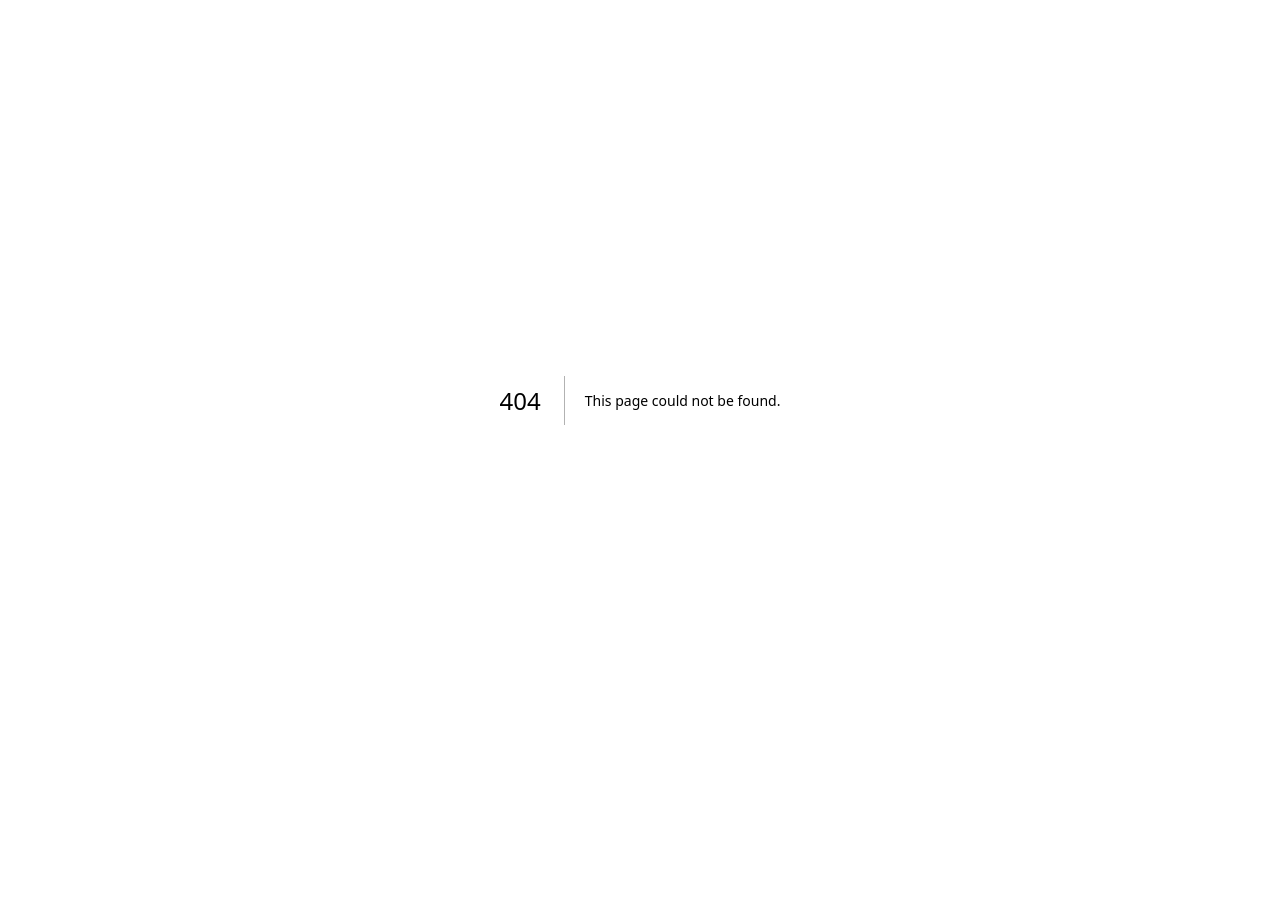
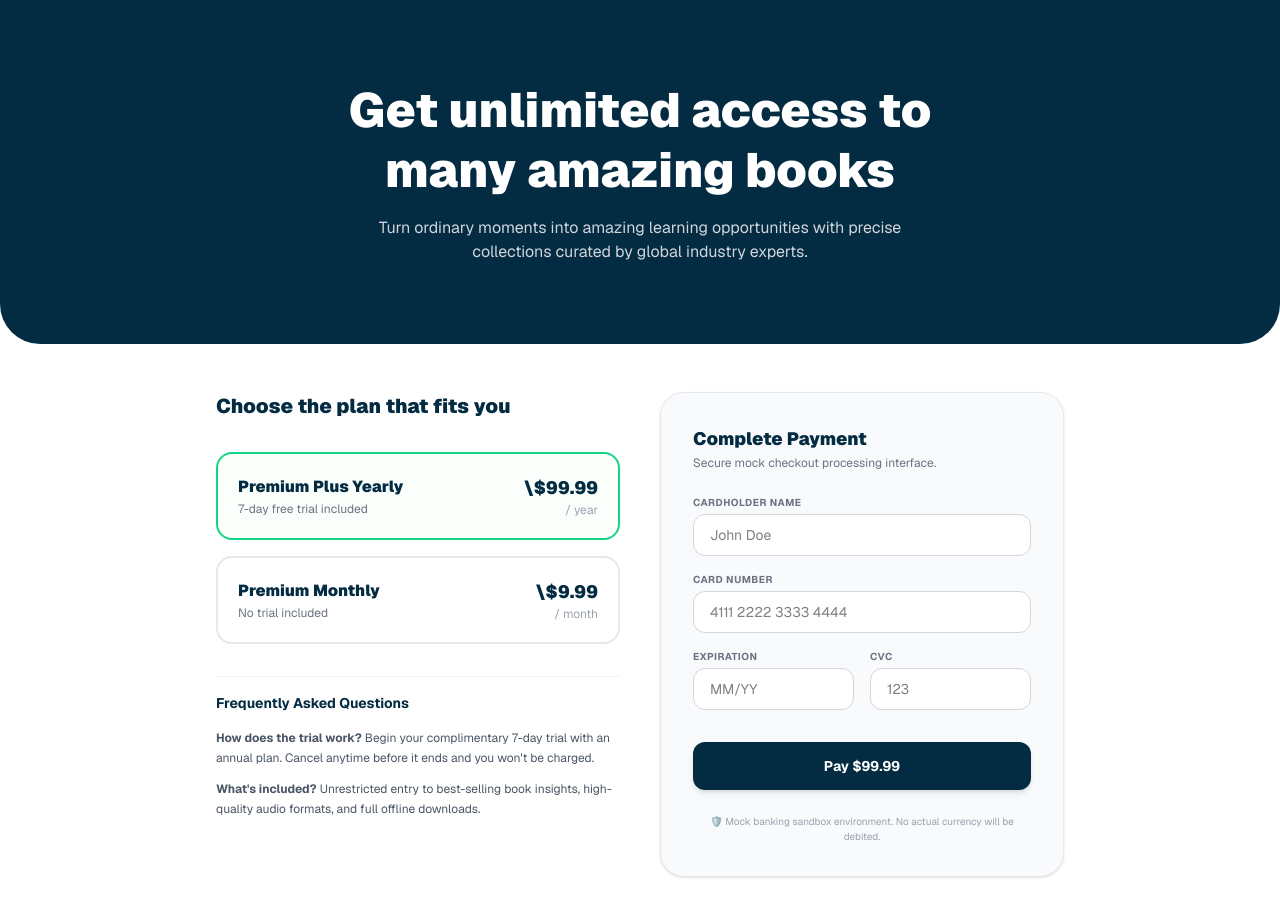
Before and after one commit to starguy12/summarist-next, a Next.js app: page /pricing-page in a window 1280 px wide. Before the commit this address had no page. Shown: the top 916 px of the page. Before the commit the page ends 800 px from the top, so only its background shows below. Built offline with nearby package versions, Linux system fonts and the light colour scheme.

Commit message:
feat: integrate premium checkout link buttons inside the global sidebar layout navigation

```diff
--- /dev/null
+++ b/app/pricing-page/page.tsx
@@ -0,0 +1,150 @@
+"use client";
+
+import React, { useState } from "react";
+import { useRouter } from "next/navigation";
+
+export default function PricingPage() {
+  const [selectedPlan, setSelectedPlan] = useState<"yearly" | "monthly">("yearly");
+  const [isProcessing, setIsProcessing] = useState(false);
+  const [paymentSuccess, setPaymentSuccess] = useState(false);
+  const router = useRouter();
+
+  const handleCheckout = (e: React.FormEvent) => {
+    e.preventDefault();
+    setIsProcessing(true);
+
+    // Simulate an API call processing payment info securely
+    setTimeout(() => {
+      setIsProcessing(false);
+      setPaymentSuccess(true);
+      // Save subscription state locally so the /settings tab updates instantly
+      localStorage.setItem("summarist_premium", "true");
+    }, 2000);
+  };
+
+  if (paymentSuccess) {
+    return (
+      <div className="min-h-screen bg-gray-50 flex flex-col items-center justify-center p-6 text-center">
+        <div className="bg-white p-8 rounded-3xl border border-gray-200 shadow-xl max-w-md w-full space-y-4">
+          <span className="text-5xl block animate-bounce">✨</span>
+          <h2 className="text-2xl font-black text-[#032b41]">Payment Successful!</h2>
+          <p className="text-gray-600 text-sm">Welcome to Summarist Premium. Your account has been upgraded successfully.</p>
+          <button
+            onClick={() => router.push("/for-you")}
+            className="w-full bg-[#11d683] hover:bg-[#0fbe74] text-[#032b41] font-bold py-3 rounded-xl shadow-md transition duration-150"
+          >
+            Start Exploring Summaries
+          </button>
+        </div>
+      </div>
+    );
+  }
+
+  return (
+    <div className="min-h-screen bg-white text-gray-800 font-sans pb-20">
+      {/* HEADER HERO */}
+      <header className="bg-[#032b41] text-white text-center px-6 py-16 md:py-20 rounded-b-[2.5rem]">
+        <div className="max-w-3xl mx-auto space-y-4">
+          <h1 className="text-3xl md:text-5xl font-black leading-tight">
+            Get unlimited access to <br /> many amazing books
+          </h1>
+          <p className="text-gray-300 text-sm md:text-base max-w-xl mx-auto">
+            Turn ordinary moments into amazing learning opportunities with precise collections curated by global industry experts.
+          </p>
+        </div>
+      </header>
+
+      {/* CORE SALES GRID */}
+      <main className="max-w-4xl mx-auto px-6 mt-12 grid grid-cols-1 md:grid-cols-2 gap-10 items-start">
+
+        {/* LEFT COLUMN: PLAN CHOOOSER & FAQS */}
+        <div className="space-y-8">
+          <h2 className="text-xl font-black text-[#032b41]">Choose the plan that fits you</h2>
+
+          <div className="space-y-4">
+            {/* Yearly Card */}
+            <div
+              onClick={() => setSelectedPlan("yearly")}
+              className={`p-5 rounded-2xl border-2 cursor-pointer transition flex items-center justify-between ${selectedPlan === "yearly" ? "border-[#11d683] bg-green-50/30" : "border-gray-200 bg-white"}`}
+            >
+              <div>
+                <h3 className="font-black text-[#032b41]">Premium Plus Yearly</h3>
+                <p className="text-xs text-gray-500 mt-0.5">7-day free trial included</p>
+              </div>
+              <div className="text-right">
+                <p className="text-lg font-black text-[#032b41]">\$99.99</p>
+                <p className="text-xs text-gray-400">/ year</p>
+              </div>
+            </div>
+
+            {/* Monthly Card */}
+            <div
+              onClick={() => setSelectedPlan("monthly")}
+              className={`p-5 rounded-2xl border-2 cursor-pointer transition flex items-center justify-between ${selectedPlan === "monthly" ? "border-[#11d683] bg-green-50/30" : "border-gray-200 bg-white"}`}
+            >
+              <div>
+                <h3 className="font-black text-[#032b41]">Premium Monthly</h3>
+                <p className="text-xs text-gray-500 mt-0.5">No trial included</p>
+              </div>
+              <div className="text-right">
+                <p className="text-lg font-black text-[#032b41]">\$9.99</p>
+                <p className="text-xs text-gray-400">/ month</p>
+              </div>
+            </div>
+          </div>
+
+          {/* FAQS PANEL */}
+          <div className="space-y-4 pt-4 border-t border-gray-100">
+            <h4 className="font-bold text-sm text-[#032b41]">Frequently Asked Questions</h4>
+            <div className="text-xs space-y-3 text-gray-600 leading-relaxed">
+              <p><strong>How does the trial work?</strong> Begin your complimentary 7-day trial with an annual plan. Cancel anytime before it ends and you won't be charged.</p>
+              <p><strong>What's included?</strong> Unrestricted entry to best-selling book insights, high-quality audio formats, and full offline downloads.</p>
+            </div>
+          </div>
+        </div>
+
+        {/* RIGHT COLUMN: SIMULATED PAYMENT FORMS */}
+        <div className="bg-gray-50 border border-gray-200 p-6 md:p-8 rounded-3xl shadow-sm space-y-6 sticky top-24">
+          <div>
+            <h3 className="font-black text-lg text-[#032b41]">Complete Payment</h3>
+            <p className="text-xs text-gray-500 mt-0.5">Secure mock checkout processing interface.</p>
+          </div>
+
+          <form onSubmit={handleCheckout} className="space-y-4">
+            <div>
+              <label className="block text-[10px] font-bold text-gray-500 uppercase tracking-wider mb-1">Cardholder Name</label>
+              <input type="text" placeholder="John Doe" className="w-full px-4 py-2.5 bg-white border border-gray-300 rounded-xl text-sm focus:outline-none focus:ring-2 focus:ring-blue-500 text-black" required />
+            </div>
+
+            <div>
+              <label className="block text-[10px] font-bold text-gray-500 uppercase tracking-wider mb-1">Card Number</label>
+              <input type="text" placeholder="4111 2222 3333 4444" className="w-full px-4 py-2.5 bg-white border border-gray-300 rounded-xl text-sm focus:outline-none focus:ring-2 focus:ring-blue-500 text-black" required />
+            </div>
+
+            <div className="grid grid-cols-2 gap-4">
+              <div>
+                <label className="block text-[10px] font-bold text-gray-500 uppercase tracking-wider mb-1">Expiration</label>
+                <input type="text" placeholder="MM/YY" className="w-full px-4 py-2.5 bg-white border border-gray-300 rounded-xl text-sm focus:outline-none focus:ring-2 focus:ring-blue-500 text-black" required />
+              </div>
+              <div>
+                <label className="block text-[10px] font-bold text-gray-500 uppercase tracking-wider mb-1">CVC</label>
+                <input type="text" placeholder="123" className="w-full px-4 py-2.5 bg-white border border-gray-300 rounded-xl text-sm focus:outline-none focus:ring-2 focus:ring-blue-500 text-black" required />
+              </div>
+            </div>
+
+            <button
+              type="submit"
+              disabled={isProcessing}
+              className="w-full mt-4 bg-[#032b41] hover:bg-[#043854] text-white font-bold py-3.5 rounded-xl shadow-md transition duration-150 disabled:opacity-50 text-sm"
+            >
+              {isProcessing ? "Processing Securely..." : `Pay ${selectedPlan === "yearly" ? "$99.99" : "$9.99"}`}
+            </button>
+          </form>
+
+          <p className="text-[10px] text-center text-gray-400">🛡️ Mock banking sandbox environment. No actual currency will be debited.</p>
+        </div>
+
+      </main>
+    </div>
+  );
+}
--- a/app/settings-page/page.tsx
+++ b/app/settings-page/page.tsx
@@ -14,10 +14,15 @@ export default function SettingsPage() {
 
   useEffect(() => {
     const guest = localStorage.getItem("summarist_guest");
+      const premiumToken = localStorage.getItem("summarist_premium") === "true";
+
+      if (premiumToken) {
+    setIsPremium(true);
+  }
+
     if (guest) {
       setUserName(guest);
       setUserEmail("guest@summarist.com");
-      setIsPremium(false);
       setLoading(false);
       return;
     }
@@ -57,9 +62,23 @@ export default function SettingsPage() {
         <div className="space-y-8">
           <div className="text-2xl font-black tracking-tight">Summarist<span className="text-[#11d683]">.</span></div>
           <nav className="space-y-4">
-            <button onClick={() => router.push("/for-you")} className="w-full text-left hover:bg-[#043854] text-gray-300 hover:text-white px-4 py-3 rounded-lg font-medium transition">📖 For You</button>
-            <button onClick={() => router.push("/my-library")} className="w-full text-left hover:bg-[#043854] text-gray-300 hover:text-white px-4 py-3 rounded-lg font-medium transition">🔖 My Library</button>
-            <button className="w-full text-left bg-[#043854] text-[#11d683] px-4 py-3 rounded-lg font-bold transition">⚙️ Settings</button>
+            <nav className="space-y-4">
+  <button onClick={() => router.push("/for-you")} className="w-full text-left hover:bg-[#043854] text-gray-300 hover:text-white px-4 py-3 rounded-lg font-medium transition">
+    📖 For You
+  </button>
+  <button onClick={() => router.push("/my-library")} className="w-full text-left hover:bg-[#043854] text-gray-300 hover:text-white px-4 py-3 rounded-lg font-medium transition">
+    🔖 My Library
+  </button>
+  <button onClick={() => router.push("/settings")} className="w-full text-left hover:bg-[#043854] text-gray-300 hover:text-white px-4 py-3 rounded-lg font-medium transition">
+    ⚙️ Settings
+  </button>
+
+  {/* NEW BUTTON FOR YOUR PRICING SALES PAGE */}
+  <button onClick={() => router.push("/choose-plan")} className="w-full text-left border border-amber-500/30 bg-amber-500/10 text-amber-400 hover:bg-amber-500 hover:text-[#032b41] px-4 py-3 rounded-lg font-bold transition">
+    ✨ Upgrade Plan
+  </button>
+</nav>
+
           </nav>
         </div>
         <button onClick={handleLogout} className="w-full bg-red-500/20 hover:bg-red-500 text-red-300 hover:text-white border border-red-500/30 font-semibold py-3 rounded-lg transition duration-200">Logout</button>
--- a/next.config.ts
+++ b/next.config.ts
@@ -24,6 +24,10 @@ const nextConfig: NextConfig = {
           source: "/settings",
           destination: "/settings-page", // Points to our new settings template directory
         },
+        {
+          source: "/choose-plan",
+          destination: "/pricing-page", // Points to our new pricing directory
+        },
       ],
     };
   },
```
